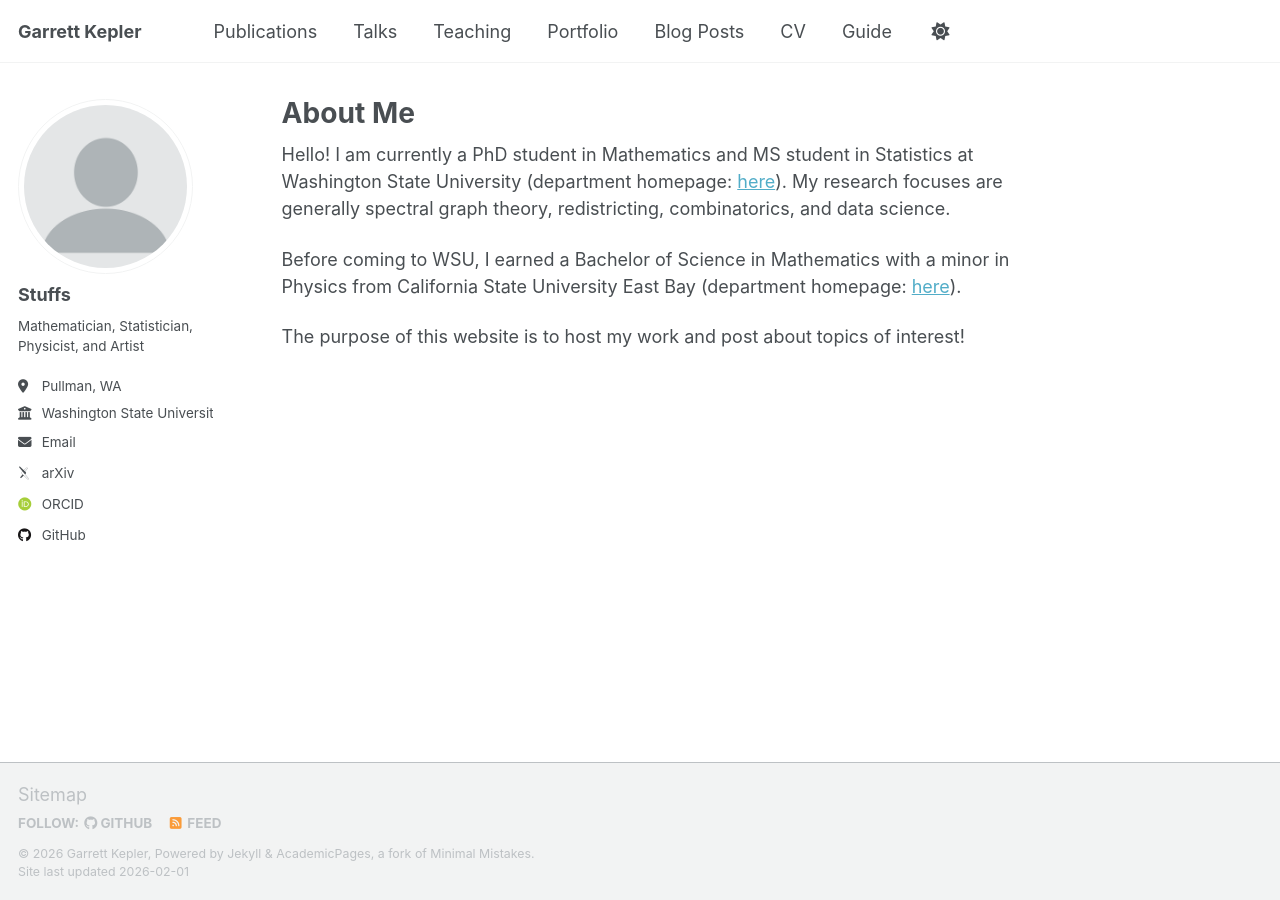
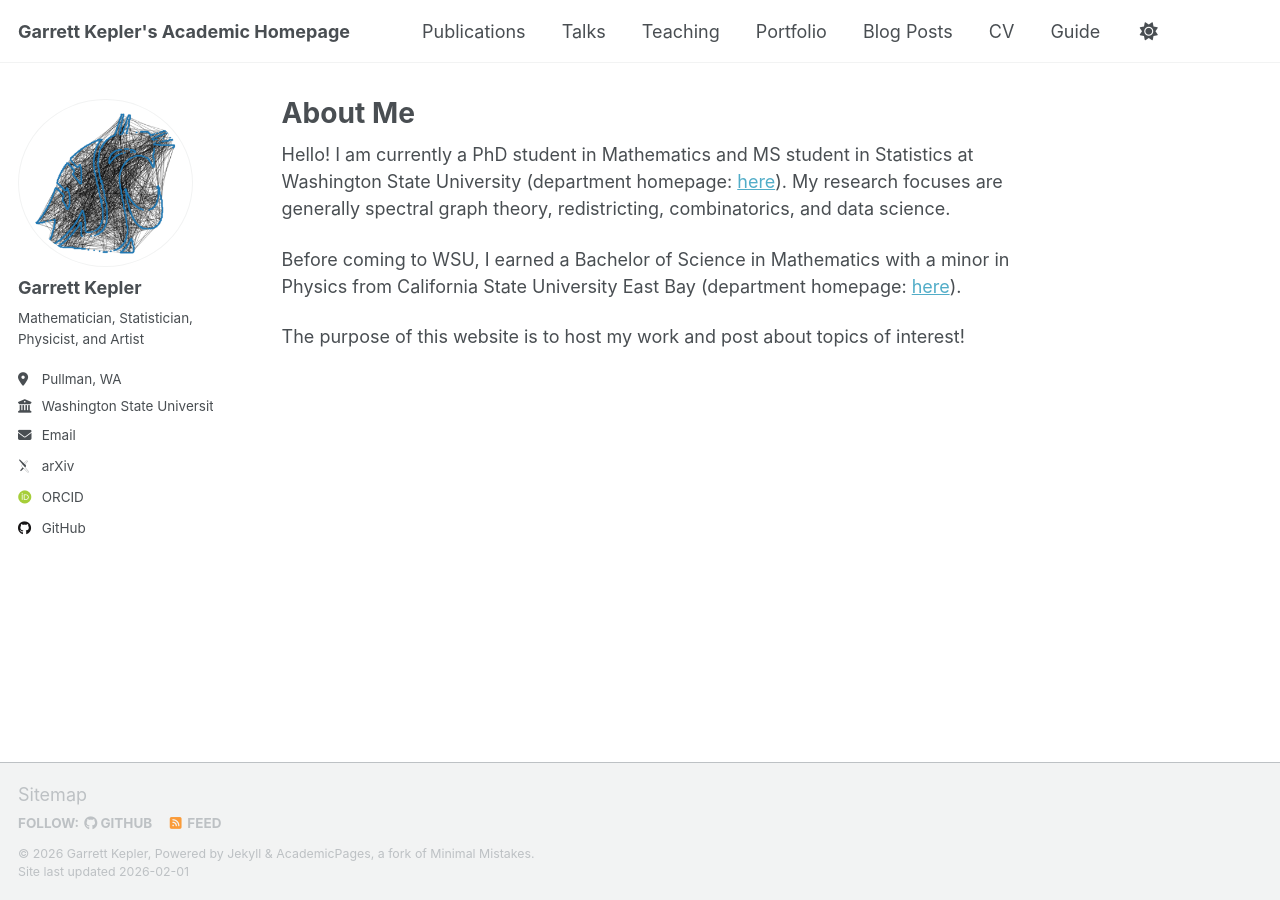
Before and after one commit to garrett-kepler/garrett-kepler.github.io, a Jekyll site: the page built from _pages/about.md, in a window 1280 px wide. Built offline with Jekyll 4.4.1, drawn with Linux system fonts in a browser that asks for light colours; some web fonts are replaced; a script that is not in the unit is left out.

Commit message:
Update _config.yml

```diff
--- a/_config.yml
+++ b/_config.yml
@@ -9,10 +9,10 @@
 # Basic Site Settings
 locale                   : "en-US"
 site_theme               : "default" # Currently available options are "default", "air"
-title                    : "Garrett Kepler"
+title                    : "Garrett Kepler's Academic Homepage"
 title_separator          : "-"
 name                     : &name "Garrett Kepler"
-description              : &description "Garrett Kepler's academic portfolio"   # Update this with a general description of your site, this is the default if not overridden by a page
+description              : &description "Garrett Kepler's Academic Homepage"   # Update this with a general description of your site, this is the default if not overridden by a page
 url                      : https://garrett-kepler.github.io # The base hostname & protocol for your site e.g. "https://[your GitHub username].github.io",
                                                            # or if you already have some other page hosted on Github then use "https://[your GitHub username].github.io/[Your Repo Name]"
 baseurl                  : "" # the subpath of your site, e.g. "/blog"
@@ -23,8 +23,8 @@ repository               : "academicpages/academicpages.github.io"
 #               Additional customization can be done by editing /_includes/author-profile.html
 author:
   # Biographic information
-  avatar           : "profile.png"
-  name             : "Stuffs"
+  avatar           : "wsu.png"
+  name             : "Garrett Kepler"
   pronouns         : # example: "she/her"
   bio              : "Mathematician, Statistician, Physicist, and Artist"
   location         : "Pullman, WA"
```
